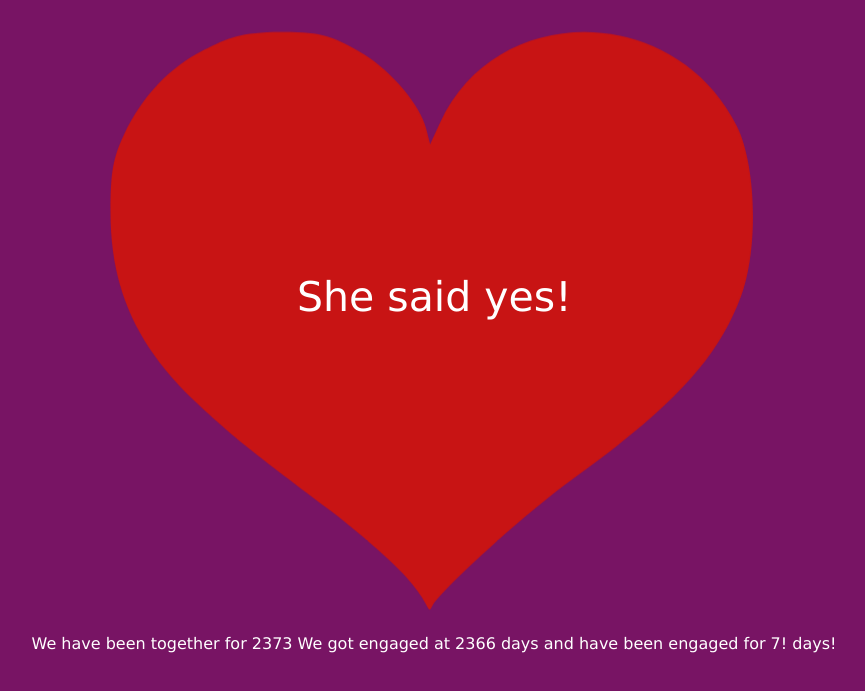
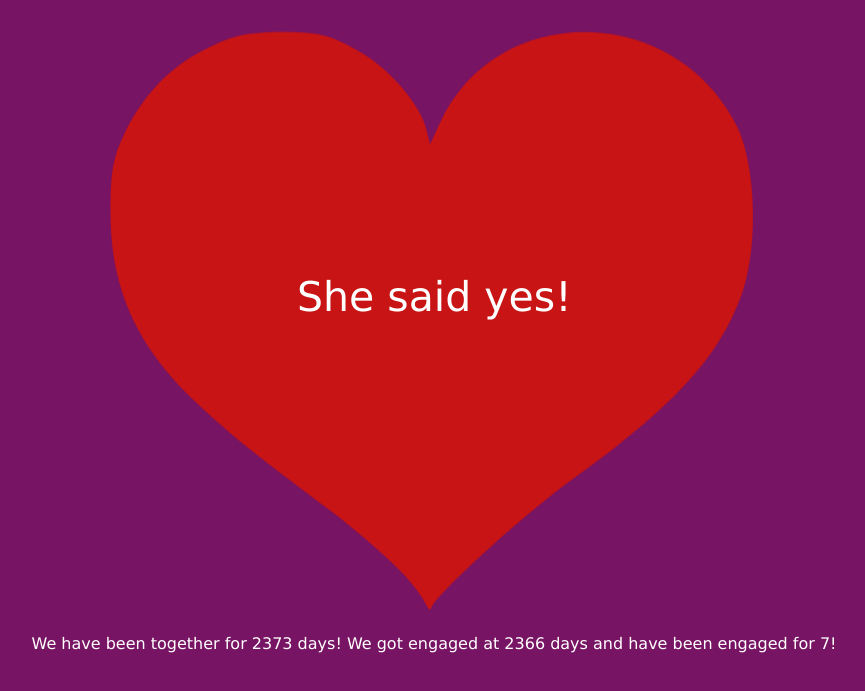
Before and after one commit to TheToolbox/countdown-to-tiffany, a plain HTML site: page index.html in a window 1280 px wide. Shown: the part 73-764 px from the top of the page, without its empty margins (206-1071 px from the left). Drawn offline with Linux system fonts and the light colour scheme.

Commit message:
Fixing another typo

```diff
--- a/index.html
+++ b/index.html
@@ -118,35 +118,11 @@
                 countdown.innerHTML = "She said yes!";
                 caption.innerHTML = "";
 
-
-
-
-
-
-
-
-
-
-
-
-
-
-
-
-
-
-
-
-
-
-
-
-
                 const engagedDay = Math.round((nextTime - startTime) / millisecondsPerDay);
                 const engagedmentLength = Math.round((now - nextTime) / millisecondsPerDay);
 
                 document.querySelector('h1').innerText = "We are engaged!";
-                daysEl.innerText += ` We got engaged at ${engagedDay} days and have been engaged for ${engagedmentLength}!`;
+                document.querySelector('footer').innerText += ` We got engaged at ${engagedDay} days and have been engaged for ${engagedmentLength}!`;
                 return;
             }
             var ms = diff % 1000;
@@ -159,9 +135,6 @@
             countdown.innerHTML = leftPad(hours, 2) + ":" + leftPad(min, 2) + ":" + leftPad(sec, 2) + "." + rightPad(ms, 3);
             window.requestAnimationFrame(updateTime);
 
-
-
-
          }
 
         window.requestAnimationFrame(updateTime);
```
